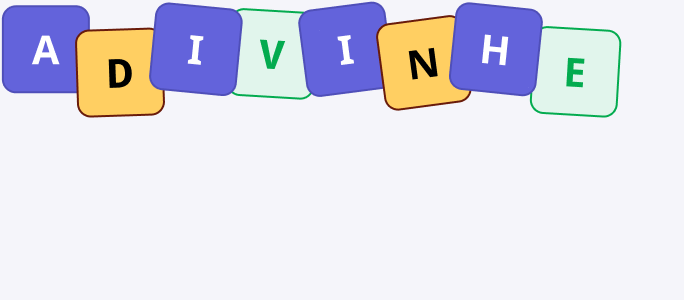
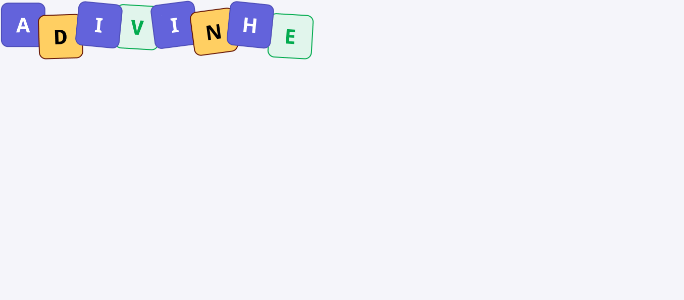
Before and after one commit to juliaassuncao/guessing-game, a React (Vite) app: page / in a window 1280 px wide. Shown: the top 300 px of the page, without its empty margins (0-684 px from the left). Built offline with nearby package versions, Linux system fonts and the light colour scheme.

Commit message:
feat: estiliza o logo e importa estilização no index do componente Header

```diff
--- a/src/components/Header/index.tsx
+++ b/src/components/Header/index.tsx
@@ -1,8 +1,10 @@
 import logo from "../../assets/logo.png"
+
+import styles from "./styles.module.css"
 
 export function Header() {
   return(
-    <div>
+    <div className={styles.container}>
       <img src={logo} alt="Logo" />
     </div>
   )
--- a/src/components/Header/styles.module.css
+++ b/src/components/Header/styles.module.css
@@ -0,0 +1,7 @@
+.container {
+
+}
+
+.container > img {
+  height: 3.75rem;
+}
```
